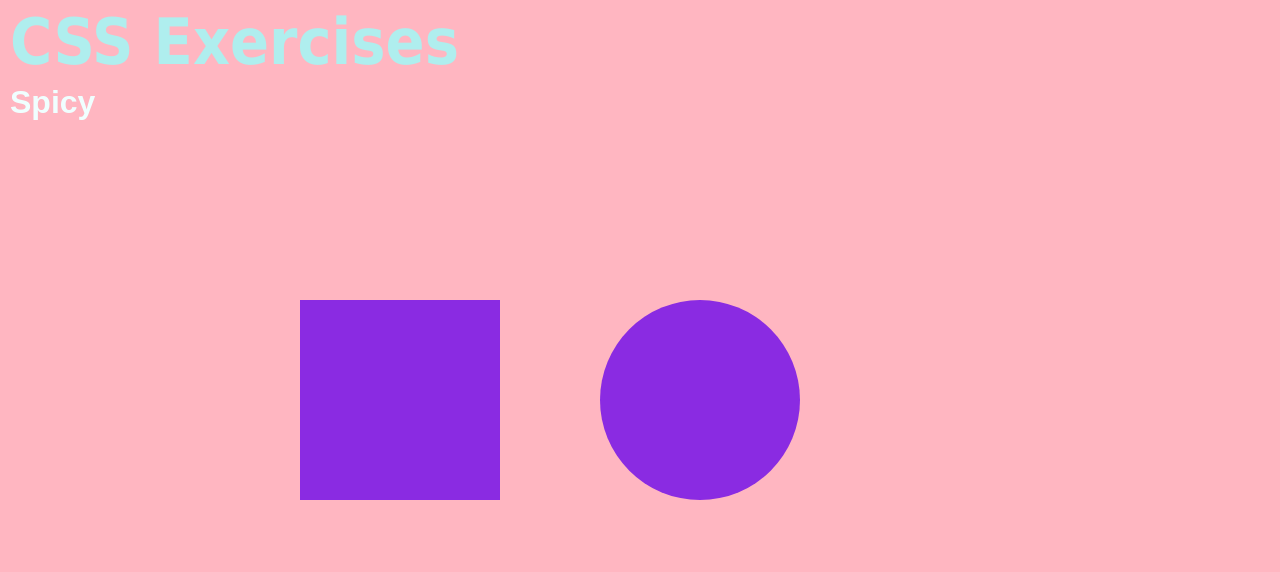
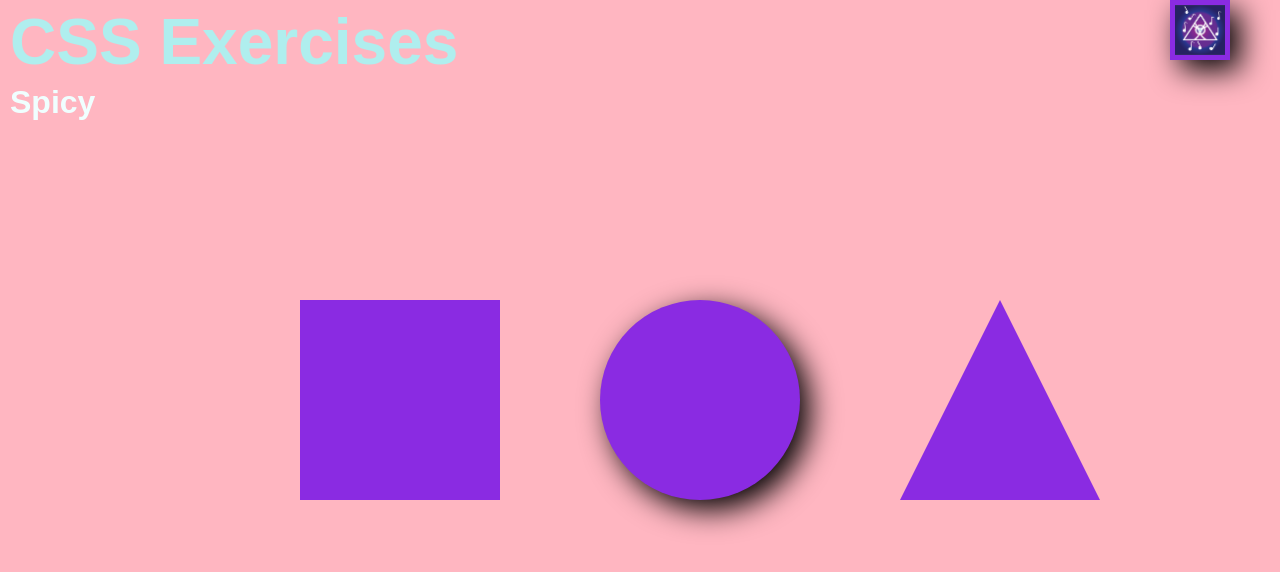
Before and after one commit to Sabrinapr/CSS, a plain HTML site: page Index.html in a window 1280 px wide. Drawn offline with Linux system fonts and the light colour scheme.

Commit message:
added image and ILLUMINATI

```diff
--- a/Index.html
+++ b/Index.html
@@ -9,7 +9,7 @@
         }
         h1{
             color:paleturquoise;
-            font-family:"Tahoma",fantasy;
+            font-family:"Hoefler Text",fantasy;
             font-size:4em;
             margin-top:5px;
             margin-right:0;
@@ -38,6 +38,33 @@
             position:absolute;
             left: 600px;
             top: 300px;
+            box-shadow: 10px 10px 30px
+            black;
+        }
+
+
+             div#triangle{
+            width: 0;
+            height: 0;
+            position:absolute;
+            border-left: 100px solid transparent;
+            border-right: 100px solid transparent;
+            border-bottom: 200px solid blueviolet;
+            left: 900px;
+            top: 300px;
+        }
+
+        img#spookybby{
+            display:block;
+            width:50px;
+            height:auto;
+            border:solid 5px blueviolet;
+            position:absolute;
+            left:1170px;
+            top:0px;
+            box-shadow: 10px 10px 30px
+            black;
+            z-index:0;
         }
     </style>
     </head>
@@ -46,5 +73,10 @@
     <h3>Spicy</h3>
      <div id="box"></div>
      <div id="circle"></div>
+     <div id="Illuminati"></div>
+     <div id="triangle"></div>
+     <div id="eye"></div>
+     <img src="App%20designV3.png"
+          id="spookybby">
     </body>
 </html>
```
Also changed, not shown: App designV3.png (added), 1 other file.
